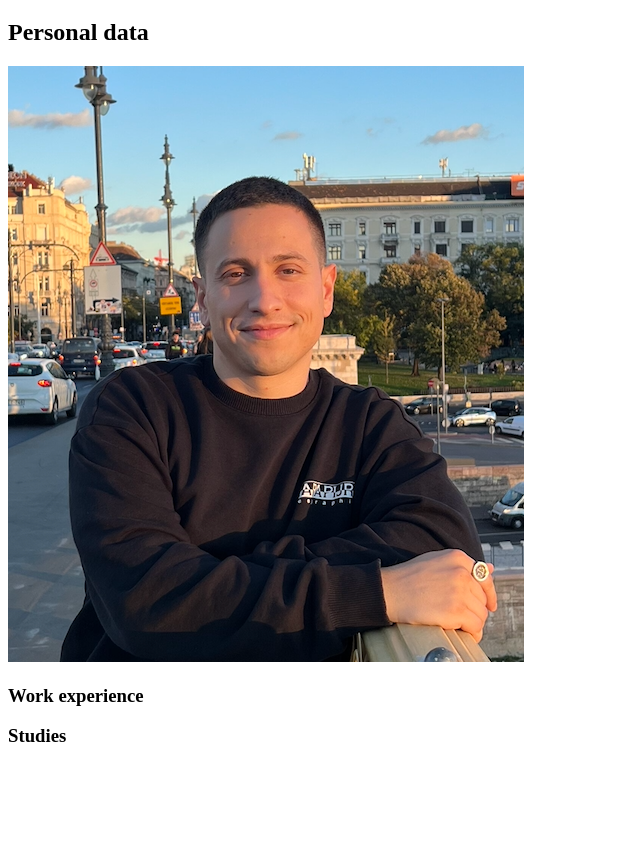
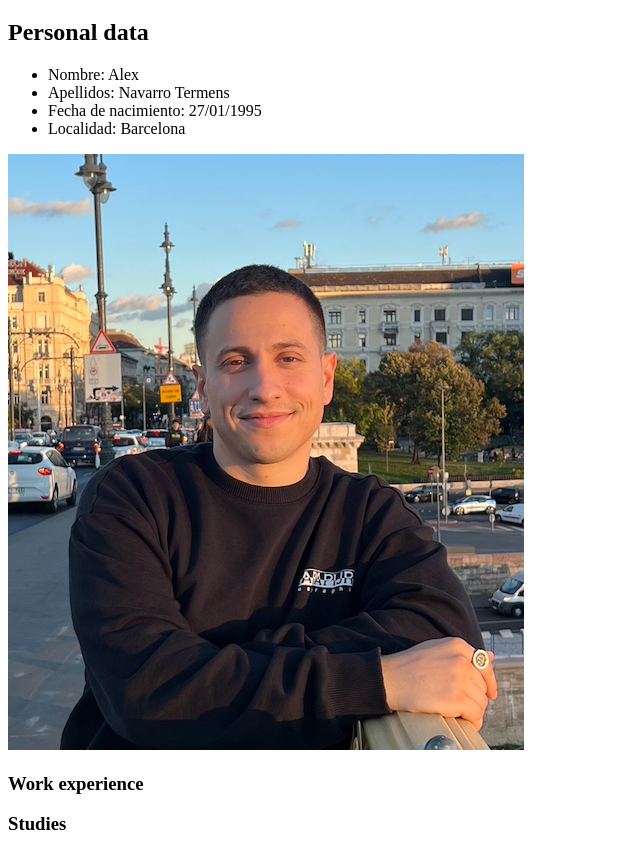
Before and after one commit to alexnavter/w1exCV, a plain HTML site: page index.html in a window 1280 px wide. Shown: the part 61-915 px from the top of the page, without its empty margins (0-640 px from the left). Before the commit the page ends 827 px from the top, so only its background shows below. Drawn offline with Linux system fonts and the light colour scheme.

Commit message:
rename image, add list to sections

```diff
--- a/index.html
+++ b/index.html
@@ -12,7 +12,15 @@
   <h1>Fake CV for LinkedIn</h1>
 
   <h2>Personal data</h2>
-  <img src="Foto perfil.png" sizes="144x144">
+  <section>
+    <ul>
+      <li>Nombre: Alex</li>
+      <li>Apellidos: Navarro Termens</li>
+      <li>Fecha de nacimiento: 27/01/1995</li>
+      <li>Localidad: Barcelona</li>
+    </ul>
+  </section>
+  <img src="foto_perfil.png" sizes="50x50">
 
   <h3>Work experience</h3>
 
```
Also changed, not shown: foto_perfil.png (renamed from Foto perfil.png).
